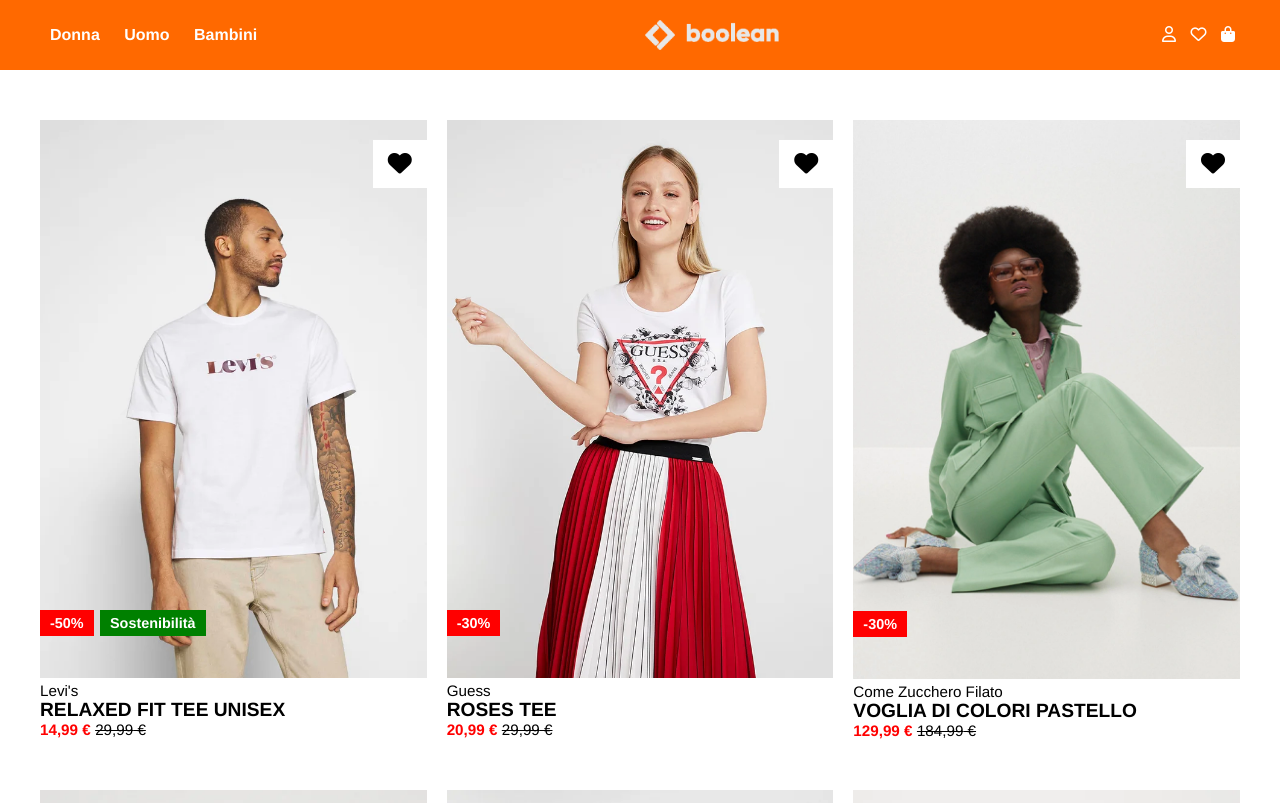
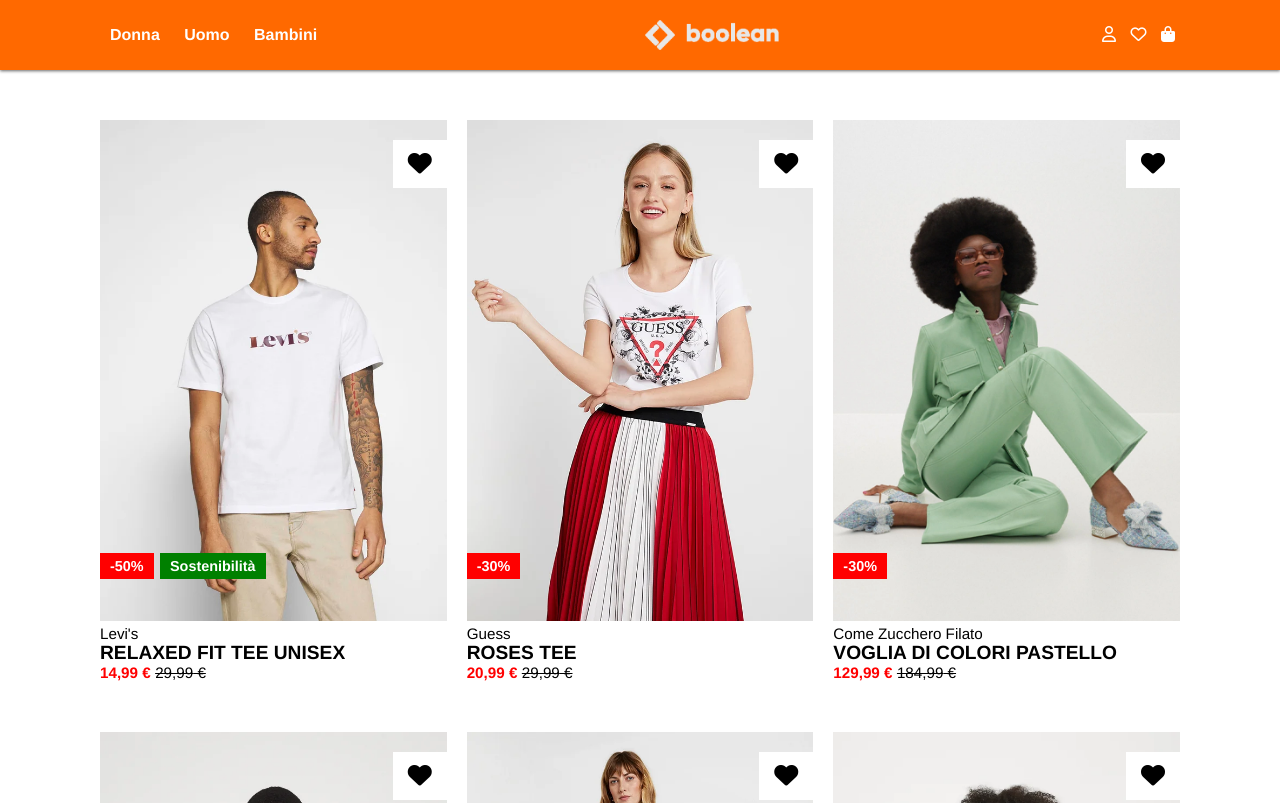
Before and after one commit to Michel-Ramirez/html-css-boolando, a plain HTML site: page index.html in a window 1280 px wide. Shown: the top 803 px of the page. Drawn offline with Linux system fonts and the light colour scheme.

Commit message:
add box shadows in header

```diff
--- a/css/style.css
+++ b/css/style.css
@@ -39,7 +39,7 @@ a {
 }
 
 .c-center{
-    width: 1200px;
+    width: 1080px;
     margin: 0 auto;
 }
 
@@ -175,6 +175,7 @@ header{
     top: 0;
     left: 0;
     right: 0;
+    box-shadow: 0 1px 3px #666;
     z-index: 1;
 }
 
```
